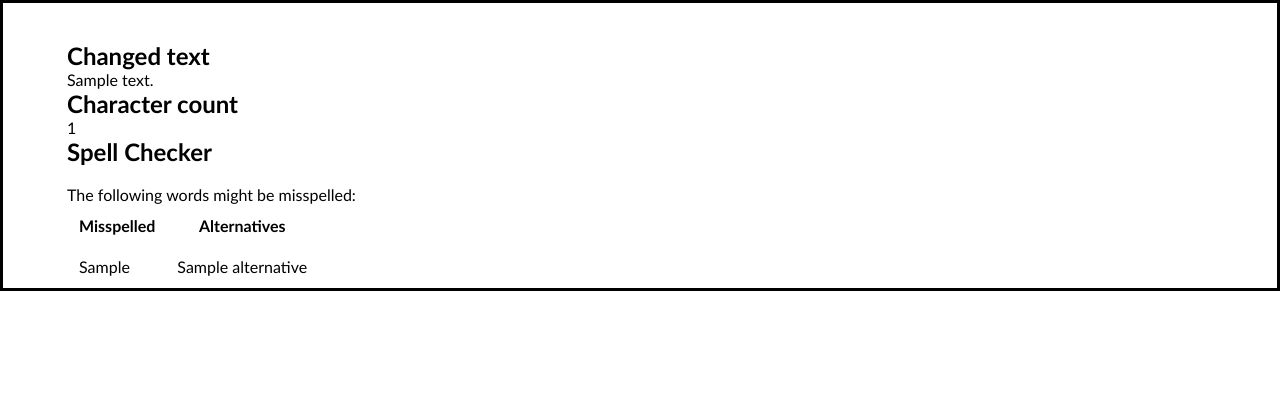
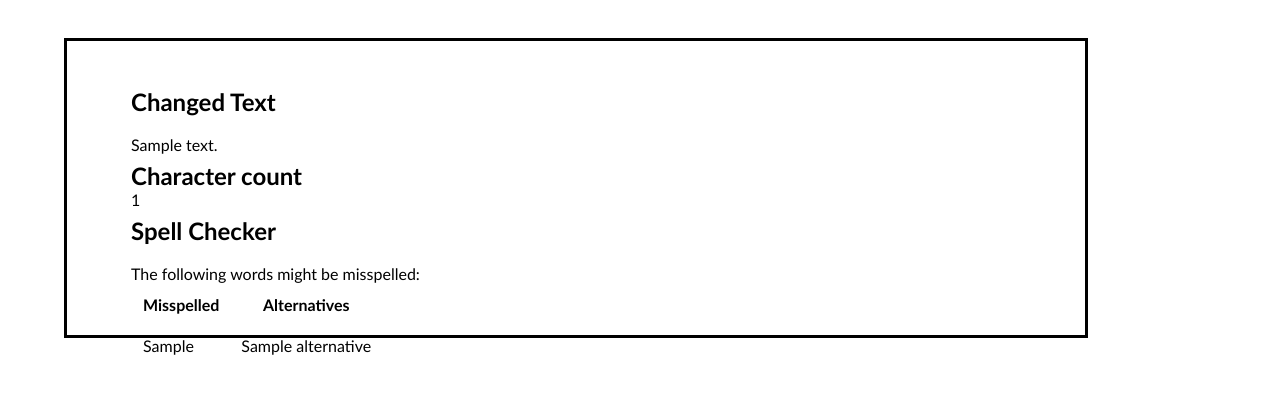
Before and after one commit to mariel-duran/Final-Project-SDA, a Django app: template smartapp/lexicon/templates/lexicon/result.html in a window 1280 px wide. Shown: the part 64-458 px from the top of the page. Run offline with Django 4.2, Linux system fonts and the light colour scheme; the template is opened without the code that fills it: most values are stand-ins (such as "Sample title", 1, 10 or a date in 2020).

Commit message:
adjusted design results page

```diff
--- a/smartapp/lexicon/static/lexicon/style.css
+++ b/smartapp/lexicon/static/lexicon/style.css
@@ -180,9 +180,18 @@ input[type="submit"] {
 /* results */
 
 .result_div {
+    max-width: 80%;
+    width: 80%;
+    height: 300px;
     padding-left: 5%;
     padding-top: 3%;
+    margin-left: 5%;
+    margin-top: 3%;
     border-style: solid;
+}
+
+.result_div h2 {
+    padding-top: 7px;
 }
 
 .result_div th, td {
--- a/smartapp/lexicon/templates/lexicon/result.html
+++ b/smartapp/lexicon/templates/lexicon/result.html
@@ -6,7 +6,8 @@
 {#    <h2>Submitted text</h2>#}
 {#    <p>{{ submitted_text }}</p>#}
     {% if changed_text != submitted_text %}
-    <h2>Changed text</h2>
+    <h2>Changed Text</h2>
+        <br>
     <p>{{ changed_text }}</p>
     {% endif %}
 
```
